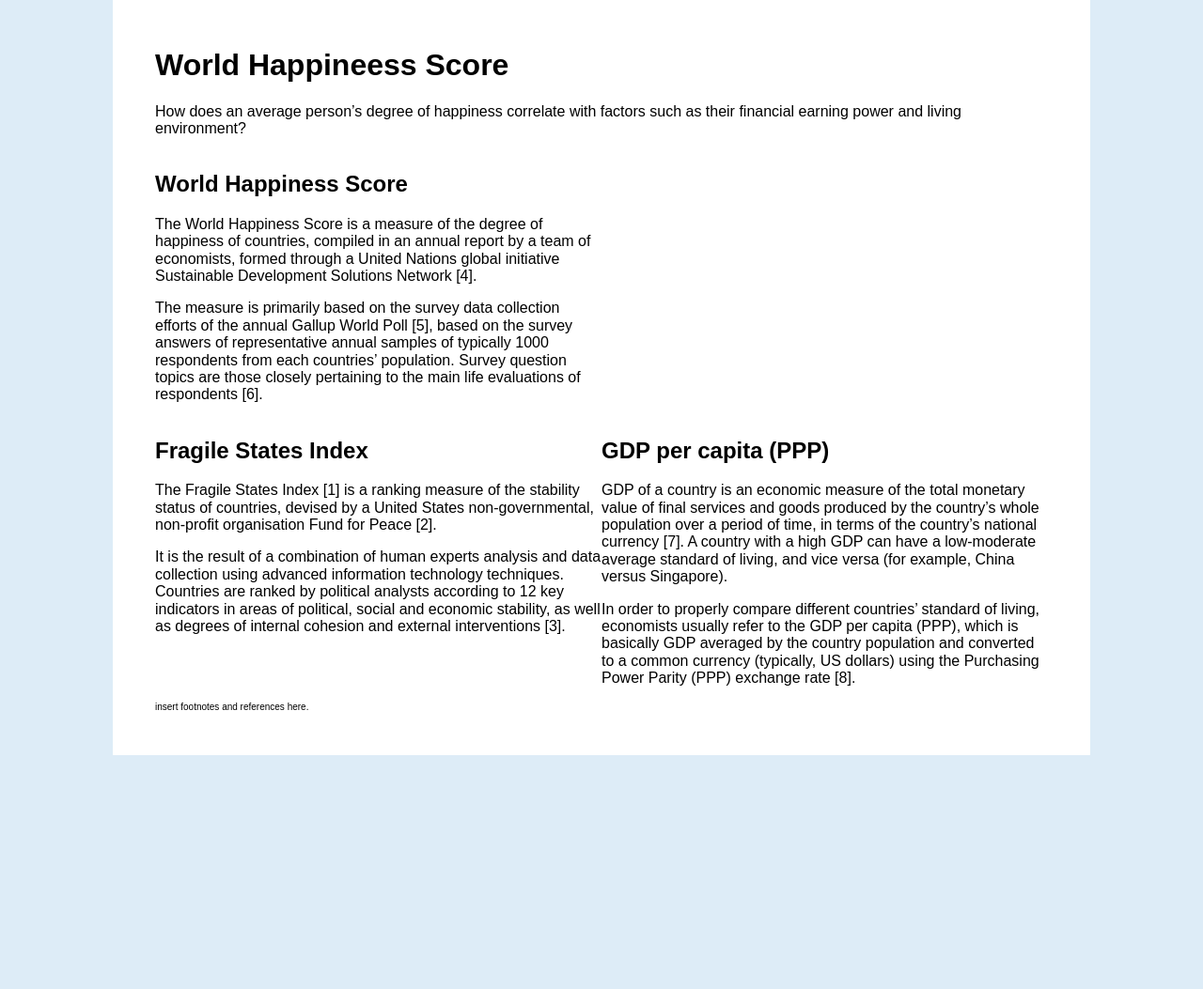
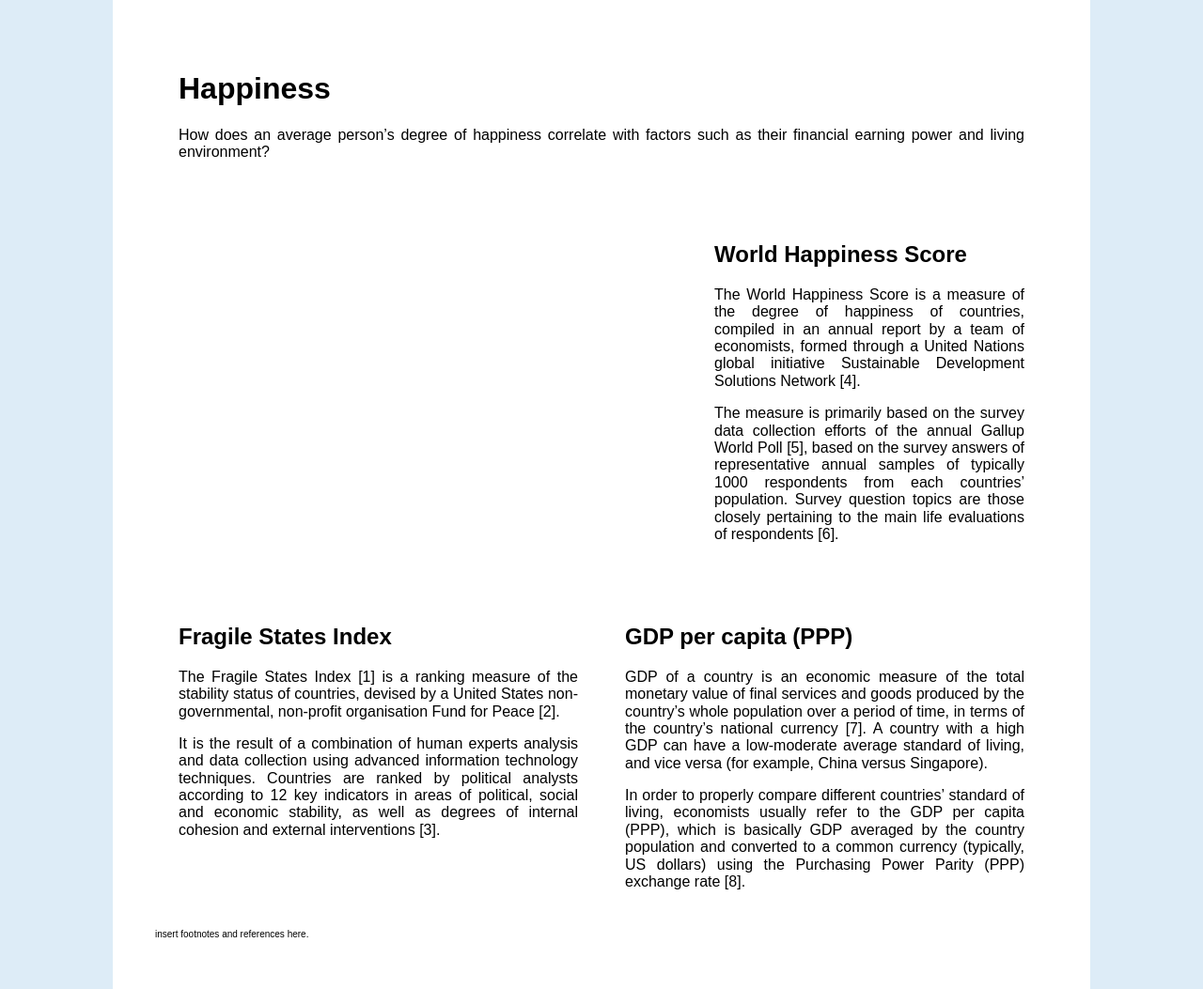
Before and after one commit to danielaladaniel/A2, a plain HTML site: page index.html in a window 1280 px wide. Shown: the whole page at 94% size. Before the commit the page ends 804 px from the top, so only its background shows below. Drawn offline with nearby package versions, Linux system fonts and the light colour scheme; a script that the page names is missing.

Commit message:
Add files via upload

```diff
--- a/index.html
+++ b/index.html
@@ -28,7 +28,8 @@
         crossorigin="anonymous">
 
 
-  <!--  import the Viewport Meta Element from https://purecss.io/start/-->
+  <!--  Import the Viewport Meta Element from https://purecss.io/start/-->
+  <!--  Want the width to equal the device's native width. Responsive website. -->
   <meta name="viewport" content="width=device-width, initial-scale=1">
 
 
@@ -57,16 +58,25 @@
     <!--  For webpage title and topic introduction -->
     <div class = "pure-g">
       <div class="pure-u-1-1">
-          <h1> World Happineess Score</h1>
+        <div class="format_textbox">
+          <h1> Happiness</h1>
           <p> How does an average person’s degree of happiness correlate with factors
             such as their financial earning power and living environment?
           </p>
         </div>
       </div>
+    </div>
 
     <!--  1st Section": Happiness Score intro -->
     <div class = "pure-g">
-      <div class="pure-u-1-2">
+
+      <!--  For choropleth map -->
+      <div class="pure-u-3-5">
+        <div id="choropleth1" class="format_choropleth">  </div>
+      </div>
+
+      <div class="pure-u-2-5">
+        <div class="format_textbox">
           <h2> World Happiness Score    </h2>
           <p> The World Happiness Score is a measure of the degree of happiness of countries,
             compiled in an annual report by a team of economists, formed through a
@@ -78,9 +88,6 @@
             Survey question topics are those closely pertaining to the main life evaluations of respondents [6].
           </p>
         </div>
-      <!--  For choropleth map -->
-      <div class="pure-u-1-2" format_choropleth>
-        <div id="choropleth1">  </div>
       </div>
     </div>
 
@@ -88,6 +95,7 @@
     <div class = "pure-g">
       <!--  Fragile States Index / Stability Index intro -->
       <div class="pure-u-1-2">
+        <div class="format_textbox">
           <h2>Fragile States Index</h2>
           <p>The Fragile States Index [1] is a ranking measure of the stability status of
             countries, devised by a United States non-governmental, non-profit organisation
@@ -100,9 +108,11 @@
             as well as degrees of internal cohesion and external interventions [3].
           </p>
         </div>
+      </div>
 
       <!--  GDP per capita (PPP) intro -->
       <div class="pure-u-1-2">
+        <div class="format_textbox">
           <h2>GDP per capita (PPP)</h2>
           <p>
             GDP of a country is an economic measure of the total monetary value of
@@ -119,14 +129,13 @@
           </p>
         </div>
       </div>
+    </div>
 
     <!--  3rd Section": Correlation graphs -->
     <div class = "pure-g">
-      <div class="pure-u-1-2">
-      </div>
       <!--  For scatterplots -->
-      <div class="pure-u-1-2">
-        <div id="scatterplot1"></div>
+      <div class="pure-u-1-1">
+        <div id="scatterplot1" class="format_scatterplot></div>
       </div>
     </div>
 
```
Lines whose indentation alone changed are shown as unchanged.
